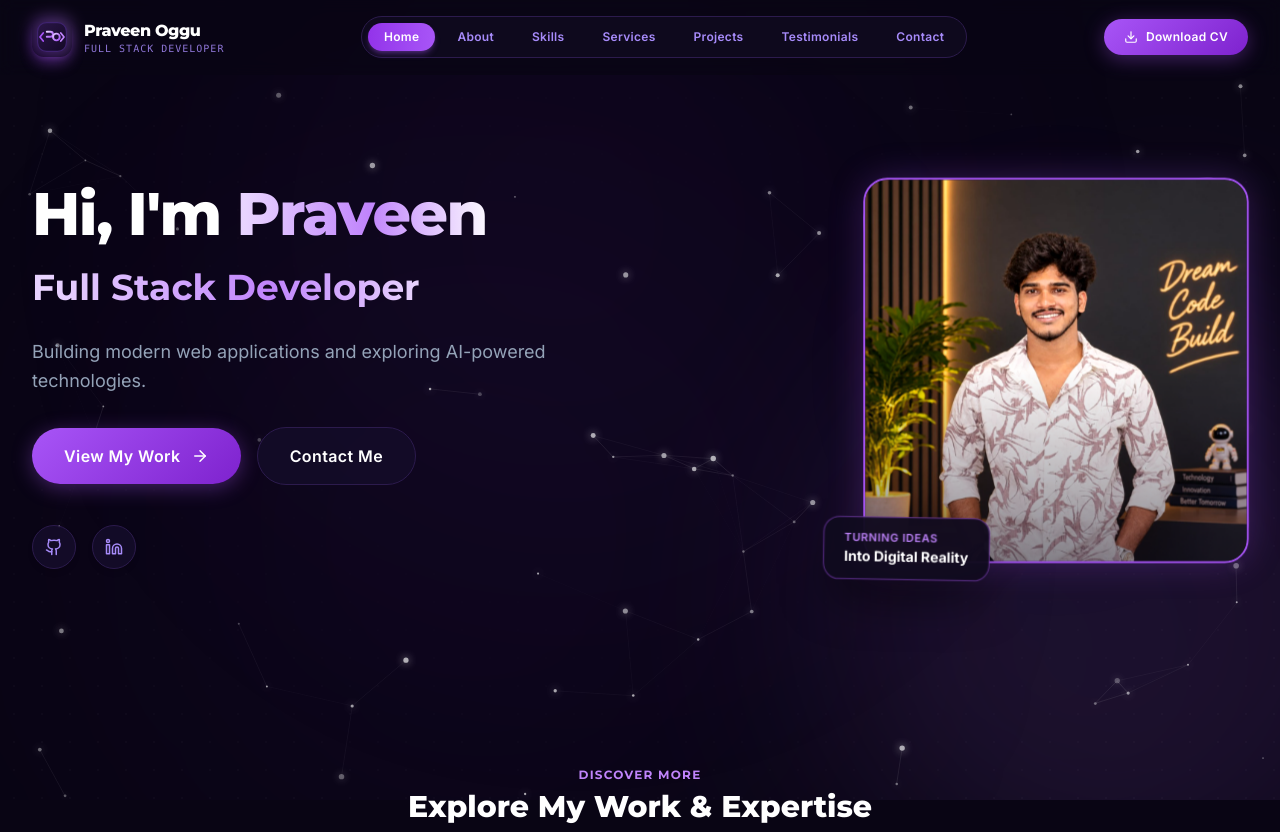
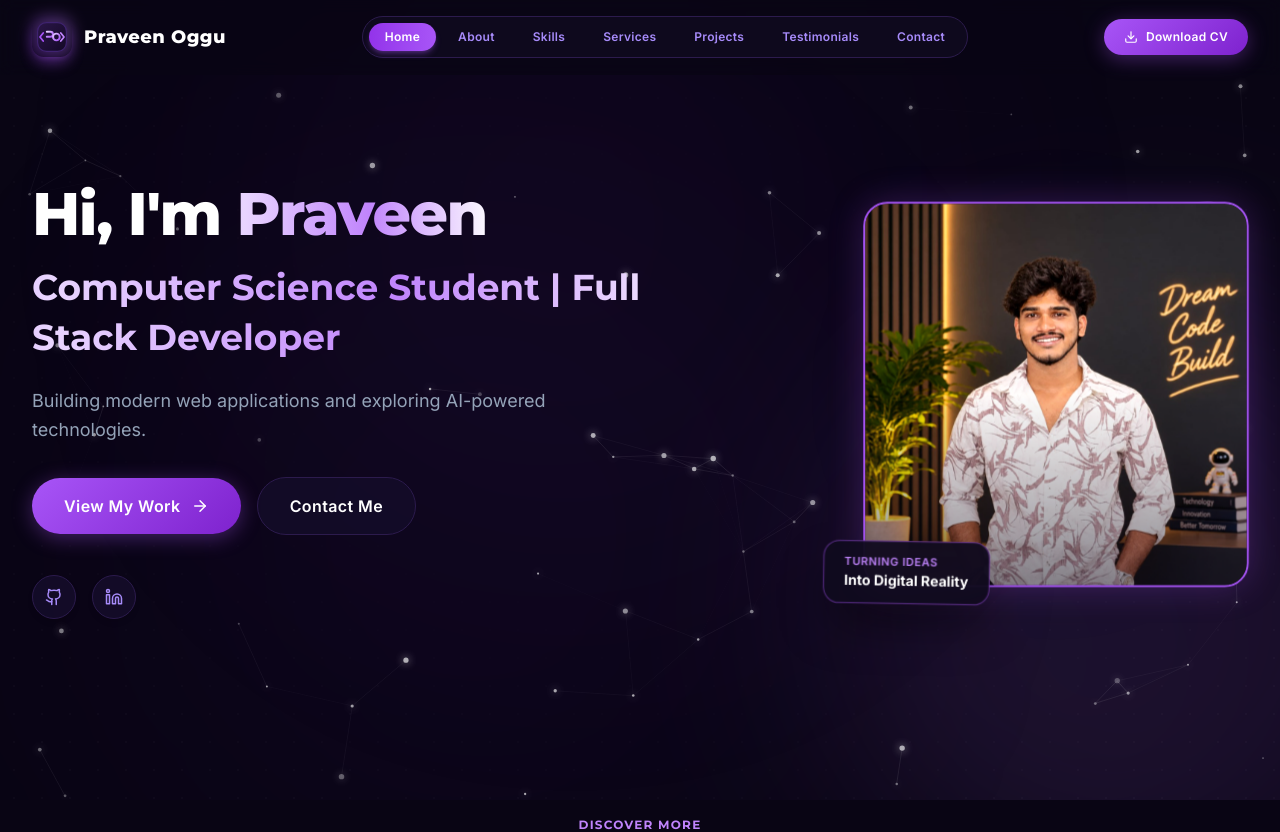
Before and after one commit to praveenoggu-dev/Portfolio, a React (Vite) app: page / in a window 1280 px wide. Shown: the top 832 px of the page. Built offline with nearby package versions, Linux system fonts and the light colour scheme.

Commit message:
fix: show only Praveen Oggu in top logo and keep Computer Science Student & Full Stack Developer in main page

```diff
--- a/index.html
+++ b/index.html
@@ -4,7 +4,7 @@
     <meta charset="UTF-8" />
     <link rel="icon" type="image/svg+xml" href="/favicon.svg" />
     <meta name="viewport" content="width=device-width, initial-scale=1.0" />
-    <title>Praveen Oggu | Full Stack Developer</title>
+    <title>Praveen Oggu | Computer Science Student & Full Stack Developer</title>
     <!-- Google Fonts: Montserrat (Headings), Inter (Body), Caveat (Handwritten accents) -->
     <link rel="preconnect" href="https://fonts.googleapis.com">
     <link rel="preconnect" href="https://fonts.gstatic.com" crossorigin>
--- a/src/App.tsx
+++ b/src/App.tsx
@@ -34,19 +34,12 @@ export function App() {
           parsed?.personal?.social?.linkedin === 'https://linkedin.com' ||
           !parsed?.skills?.some((s: any) => s.name === 'Python') ||
           parsed?.services?.some((s: any) => s.id === 'mobile-app') ||
-          parsed?.projects?.some((p: any) => p.category === 'Mobile Apps') ||
-          parsed?.personal?.role?.includes('Computer Science')
+          parsed?.projects?.some((p: any) => p.category === 'Mobile Apps')
         ) {
           return initialPortfolioData;
         }
         if (!parsed.personal.logoStyle) {
           parsed.personal.logoStyle = 'code-brackets';
-        }
-        if (parsed.personal.role?.includes('Computer Science')) {
-          parsed.personal.role = 'Full Stack Developer';
-        }
-        if (parsed.personal.aboutText?.includes('Computer Science student and ')) {
-          parsed.personal.aboutText = parsed.personal.aboutText.replace('Computer Science student and ', '');
         }
         return parsed;
       } catch (e) {
--- a/src/components/CustomizeModal.tsx
+++ b/src/components/CustomizeModal.tsx
@@ -93,7 +93,6 @@ export const CustomizeModal: React.FC<CustomizeModalProps> = ({
                       <Logo
                         name=""
                         role=""
-                        showSubtitle={false}
                         style={styleOption.id as LogoStyle}
                         size="sm"
                       />
--- a/src/components/Footer.tsx
+++ b/src/components/Footer.tsx
@@ -45,7 +45,6 @@ export const Footer: React.FC<FooterProps> = ({ data, currentPage, onNavigate })
           >
             <Logo
               name={data.personal.name}
-              role={data.personal.role}
               style={data.personal.logoStyle || 'code-brackets'}
               size="sm"
             />
--- a/src/components/Logo.tsx
+++ b/src/components/Logo.tsx
@@ -7,22 +7,19 @@ interface LogoProps {
   role?: string;
   style?: LogoStyle;
   size?: 'sm' | 'md' | 'lg';
-  showSubtitle?: boolean;
   className?: string;
 }
 
 export const Logo: React.FC<LogoProps> = ({
   name = 'Praveen Oggu',
-  role = 'Full Stack Dev',
   style = 'code-brackets',
   size = 'md',
-  showSubtitle = true,
   className = '',
 }) => {
   const iconDimensions = {
-    sm: { box: 'w-8 h-8', svg: 24, font: 'text-sm', sub: 'text-[9px]' },
-    md: { box: 'w-10 h-10', svg: 28, font: 'text-base', sub: 'text-[10px]' },
-    lg: { box: 'w-12 h-12', svg: 34, font: 'text-lg', sub: 'text-[11px]' },
+    sm: { box: 'w-8 h-8', svg: 24, font: 'text-sm' },
+    md: { box: 'w-10 h-10', svg: 28, font: 'text-lg' },
+    lg: { box: 'w-12 h-12', svg: 34, font: 'text-xl' },
   }[size];
 
   // Render the chosen SVG emblem based on style
@@ -290,21 +287,12 @@ export const Logo: React.FC<LogoProps> = ({
         </div>
       </div>
 
-      {/* Typography / Name & Title */}
-      <div className="flex flex-col text-left">
-        <span
-          className={`font-heading font-extrabold ${iconDimensions.font} tracking-tight text-white group-hover:text-[#E9D5FF] transition-colors`}
-        >
-          {name}
-        </span>
-        {showSubtitle && (
-          <span
-            className={`${iconDimensions.sub} font-mono uppercase tracking-widest text-[#A78BFA]/85 -mt-0.5 group-hover:text-[#C084FC] transition-colors`}
-          >
-            Full Stack Developer
-          </span>
-        )}
-      </div>
+      {/* Brand Name */}
+      <span
+        className={`font-heading font-extrabold ${iconDimensions.font} tracking-wide text-white group-hover:text-[#C084FC] transition-colors`}
+      >
+        {name}
+      </span>
     </div>
   );
 };
--- a/src/components/Navbar.tsx
+++ b/src/components/Navbar.tsx
@@ -61,7 +61,6 @@ export const Navbar: React.FC<NavbarProps> = ({
         >
           <Logo
             name={data.personal.name}
-            role={data.personal.role}
             style={data.personal.logoStyle || 'code-brackets'}
             size="md"
           />
--- a/src/data/portfolioData.ts
+++ b/src/data/portfolioData.ts
@@ -72,11 +72,11 @@ export const initialPortfolioData: PortfolioData = {
     name: 'Praveen Oggu',
     displayName: 'Praveen',
     badge: 'WELCOME TO MY PORTFOLIO',
-    role: 'Full Stack Developer',
+    role: 'Computer Science Student | Full Stack Developer',
     bio: 'Building modern web applications and exploring AI-powered technologies.',
-    aboutText: "I'm Praveen Oggu, a passionate Full Stack Developer. I love turning ideas into efficient, scalable, and modern digital applications while exploring cutting-edge AI-powered technologies. With a strong commitment to clean code and elegant UI/UX, I strive to build impactful solutions.",
+    aboutText: "I'm Praveen Oggu, a passionate Computer Science student and Full Stack Developer. I love turning ideas into efficient, scalable, and modern digital applications while exploring cutting-edge AI-powered technologies. With a strong commitment to clean code and elegant UI/UX, I strive to build impactful solutions.",
     location: 'India',
-    experience: 'Full Stack Developer',
+    experience: 'Fresher / Student',
     email: 'praveenoggu3@gmail.com',
     heroImage: '/profile.jpg',
     workspaceImage: 'https://images.unsplash.com/photo-1517694712202-14dd9538aa97?auto=format&fit=crop&w=1000&q=80',
```
